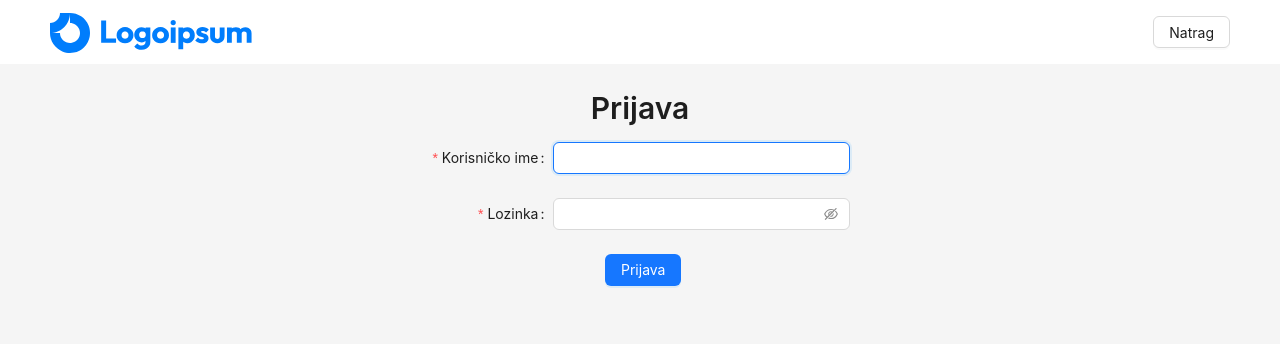
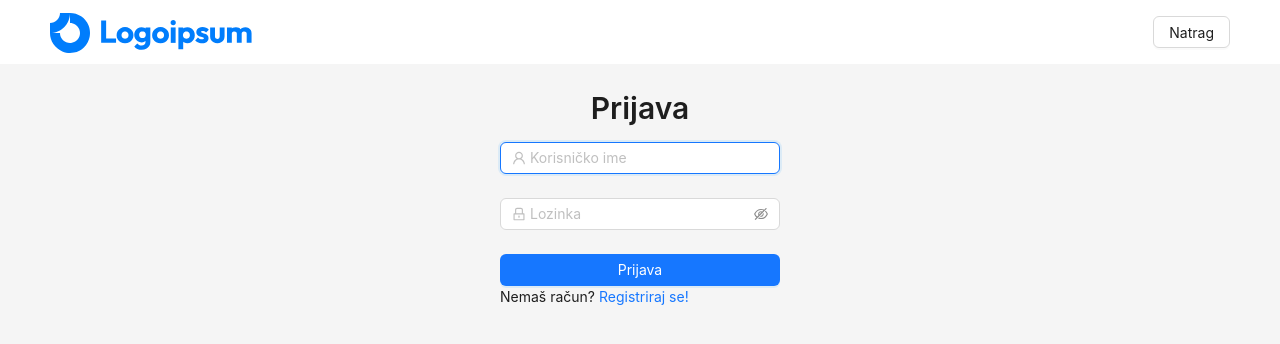
Before and after one commit to VelicanstveniTimRaketa/prijava-ostecenja-javnih-povrsina, a React (Vite) app in the folder frontend/: page /login in a window 1280 px wide. Shown: the top 344 px of the page. Built offline with nearby package versions, Linux system fonts and the light colour scheme.

Commit message:
front: refractor: Prettify login page and add link to register

```diff
--- a/frontend/src/pages/Login.tsx
+++ b/frontend/src/pages/Login.tsx
@@ -4,6 +4,8 @@ import { useNavigate } from "react-router-dom";
 import { useForm } from "antd/es/form/Form";
 import { useContext } from "react";
 import { StateContext } from "../utils/state";
+import { LockOutlined, UserOutlined } from "@ant-design/icons";
+import { Link } from "react-router-dom";
 import LoginRegisterHeader from "../components/LoginRegisterHeader";
 
 function Login() {
@@ -29,27 +31,26 @@ function Login() {
             id="login"
             form={form}
             onFinish={onSubmit}
-            labelCol={{ span: 7 }}
-            wrapperCol={{ span: 20 }}
-            style={{ width: "100%", maxWidth: "30em" }}
+            style={{ width: "100%", maxWidth: "20em" }}
           >
             <Form.Item
-              label="Korisničko ime: "
               name="username"
               rules={[{ required: true, message: "Molimo unesite svoje korisničko ime" }]}
             >
-              <Input autoFocus />
+              <Input prefix={<UserOutlined style={{ color: "rgba(0, 0, 0, 0.25)" }} />} placeholder="Korisničko ime" autoFocus />
             </Form.Item>
             <Form.Item
-              label="Lozinka: "
               name="password"
               rules={[{ required: true, message: "Molimo unesite svoju lozinku" }]}
             >
-              <Input.Password />
+              <Input.Password placeholder="Lozinka" prefix={<LockOutlined style={{ color: "rgba(0, 0, 0, 0.25)" }} />} />
             </Form.Item>
-            <Form.Item key="submit" wrapperCol={{ offset: 10 }}>
-              <Button type="primary" htmlType="submit">Prijava</Button>
+            <Form.Item key="submit">
+              <Button type="primary" htmlType="submit" style={{ width: "100%" }}>Prijava</Button>
+              Nemaš račun? <Link to="/register">Registriraj se!</Link>
             </Form.Item>
+            <Form.Item>
+          </Form.Item>
           </Form>
         </Content>
       </Layout>
```
